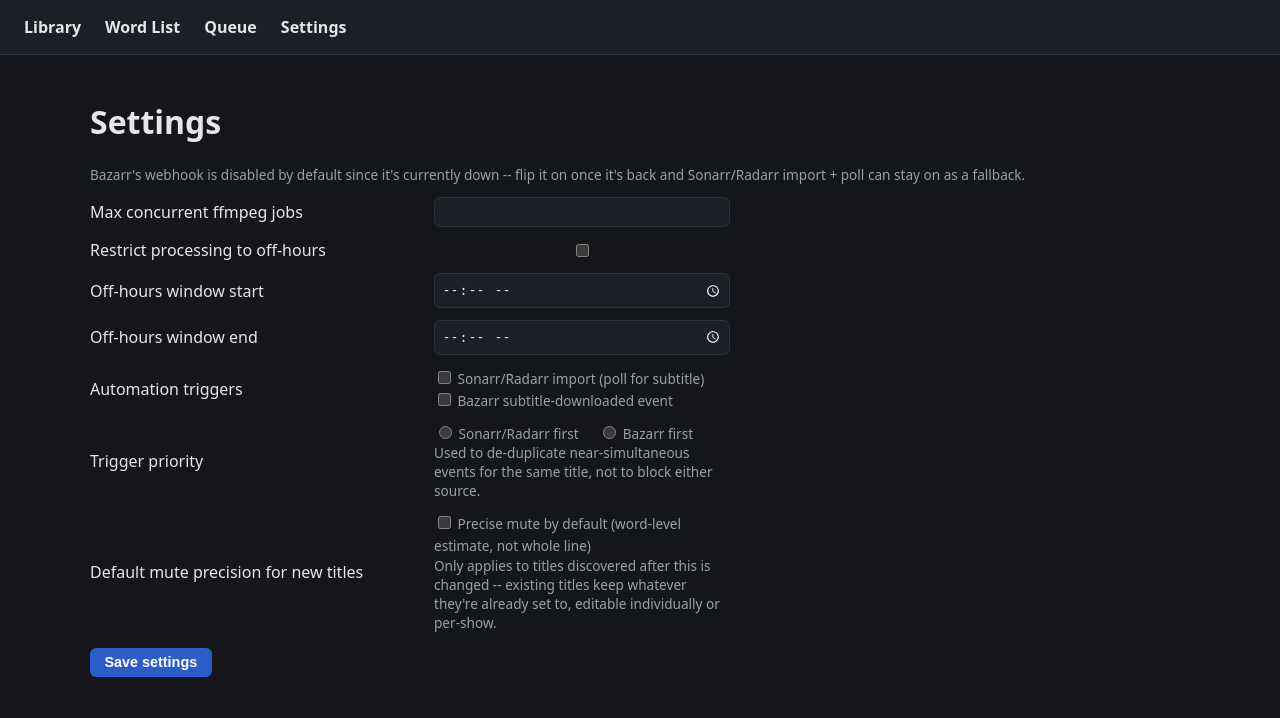
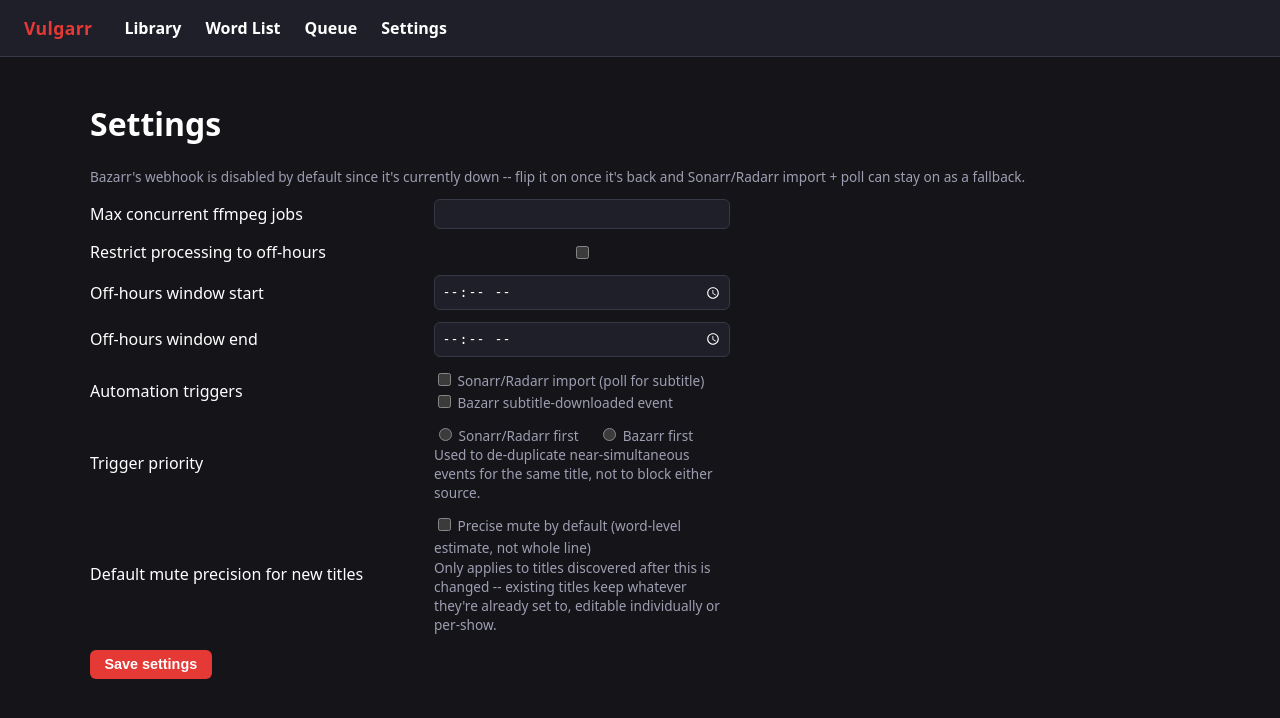
Before and after one commit to dpresti/vulgarr, a FastAPI app: template app/templates/settings.html in a window 1280 px wide. Shown: the top 718 px of the page. Run offline with FastAPI, Linux system fonts and the light colour scheme; the template is opened without the code that fills it, so the values that code supplies are empty; parts of the project's set-up code (start-up, migrations or seed data) failed here and were passed over.

Commit message:
Rebrand as Vulgarr: CSS design tokens and red accent theme
Formalized the previously hardcoded hex colors scattered through
base.html into named CSS custom properties (brand accent, backgrounds,
borders, typography, and semantic status colors). Semantic status colors
reuse the existing badge bg/text pairs verbatim, just named -- no visual
change there, and it keeps "danger" (muted dark red badges) visually
distinct from the new brand accent (vivid red buttons/links), so a
failed-job badge is never mistaken for a primary action.

New brand accent (#E53935, "censor bar red") replaces the old blue for
buttons, links, nav hovers, progress bars, and focus rings. Added a
"Vulgarr" wordmark to the nav and updated the page title.

Swept remaining inline hardcoded hex colors in other templates
(show_detail.html, settings_form.html, queue_table.html, title_row.html)
to use the same tokens instead of duplicating literal hex values.

```diff
--- a/app/templates/base.html
+++ b/app/templates/base.html
@@ -2,62 +2,99 @@
 <html lang="en">
 <head>
   <meta charset="utf-8">
-  <title>Subtitle Profanity Filter</title>
+  <title>Vulgarr</title>
   <script src="https://unpkg.com/htmx.org@2.0.3"></script>
   <style>
-    :root { color-scheme: dark; }
-    body { font-family: system-ui, sans-serif; margin: 0; background: #14161a; color: #e6e6e6; }
-    nav { display: flex; gap: 1.5rem; padding: 1rem 1.5rem; background: #1c1f26; border-bottom: 1px solid #2c303a; }
-    nav a { color: #e6e6e6; text-decoration: none; font-weight: 600; }
-    nav a:hover { color: #7cb7ff; }
+    :root {
+      color-scheme: dark;
+
+      /* Brand */
+      --vulgarr-accent: #E53935;
+      --vulgarr-accent-hover: #D32F2F;
+      --vulgarr-accent-glow: rgba(229, 57, 53, 0.25);
+
+      /* Backgrounds */
+      --vulgarr-bg-main: #141419;
+      --vulgarr-bg-surface: #1E1F28;
+      --vulgarr-bg-elevated: #2A2C38;
+      --vulgarr-bg-row-hover: #1A1B23;
+      --vulgarr-border: #353846;
+
+      /* Typography */
+      --vulgarr-text-primary: #FFFFFF;
+      --vulgarr-text-secondary: #9E9EB2;
+      --vulgarr-text-muted: #606275;
+
+      /* Status (semantic -- deliberately distinct from the brand accent above,
+         so "danger" badges never get mistaken for primary buttons/links) */
+      --vulgarr-success-bg: #1F4D2D;
+      --vulgarr-success-text: #7FE3A0;
+      --vulgarr-warning-bg: #4D3D1F;
+      --vulgarr-warning-text: #F0C674;
+      --vulgarr-info-bg: #2C3550;
+      --vulgarr-info-text: #9AB4F0;
+      --vulgarr-danger-bg: #4D1F1F;
+      --vulgarr-danger-text: #F08080;
+      --vulgarr-danger-solid: #7A2C2C;
+      --vulgarr-neutral-bg: #3A3A3A;
+      --vulgarr-neutral-text: #B0B0B0;
+      --vulgarr-outdated-bg: #4D3520;
+      --vulgarr-outdated-text: #F0A25C;
+    }
+    body { font-family: system-ui, sans-serif; margin: 0; background: var(--vulgarr-bg-main); color: var(--vulgarr-text-primary); }
+    nav { display: flex; align-items: center; gap: 1.5rem; padding: 1rem 1.5rem; background: var(--vulgarr-bg-surface); border-bottom: 1px solid var(--vulgarr-border); }
+    nav .brand { color: var(--vulgarr-accent); font-weight: 800; font-size: 1.1rem; letter-spacing: 0.02em; margin-right: 0.5rem; text-decoration: none; }
+    nav a { color: var(--vulgarr-text-primary); text-decoration: none; font-weight: 600; }
+    nav a:hover { color: var(--vulgarr-accent); }
     main { padding: 1.5rem; max-width: 1100px; margin: 0 auto; }
     table { width: 100%; border-collapse: collapse; margin-top: 1rem; }
-    th, td { text-align: left; padding: 0.45rem 0.75rem; border-bottom: 1px solid #2c303a; vertical-align: middle; }
-    th { color: #9aa0aa; font-size: 0.85rem; text-transform: uppercase; }
+    th, td { text-align: left; padding: 0.45rem 0.75rem; border-bottom: 1px solid var(--vulgarr-border); vertical-align: middle; }
+    th { color: var(--vulgarr-text-secondary); font-size: 0.85rem; text-transform: uppercase; }
     th a { color: inherit; text-decoration: none; }
-    th a:hover { color: #7cb7ff; }
-    tbody tr:hover { background: #191c22; }
+    th a:hover { color: var(--vulgarr-accent); }
+    tbody tr:hover { background: var(--vulgarr-bg-row-hover); }
     .badge { display: inline-block; padding: 0.15rem 0.5rem; border-radius: 999px; font-size: 0.75rem; font-weight: 600; }
-    .badge-done { background: #1f4d2d; color: #7fe3a0; }
-    .badge-processing { background: #4d3d1f; color: #f0c674; }
-    .badge-queued { background: #2c3550; color: #9ab4f0; }
-    .badge-failed { background: #4d1f1f; color: #f08080; }
-    .badge-cancelled { background: #3a3a3a; color: #b0b0b0; }
-    .badge-awaiting_mkv { background: #2c3550; color: #9ab4f0; }
-    .badge-awaiting_subtitle { background: #2c3550; color: #9ab4f0; }
-    .badge-not_processed { background: #2c303a; color: #9aa0aa; }
-    .badge-outdated { background: #4d3520; color: #f0a25c; margin-left: 0.4rem; }
-    .badge-mild { background: #2c3550; color: #9ab4f0; }
-    .badge-moderate { background: #4d3d1f; color: #f0c674; }
-    .badge-strong { background: #4d1f1f; color: #f08080; }
-    progress { accent-color: #2c5cc9; background: #2c303a; border-radius: 4px; height: 0.6rem; }
-    button, input[type=submit] { background: #2c5cc9; color: white; border: none; padding: 0.4rem 0.9rem; border-radius: 6px; cursor: pointer; font-weight: 600; font-size: 0.9rem; }
-    button:hover { background: #3b6ee0; }
-    button.secondary { background: #2c303a; }
-    button.secondary:hover { background: #383d49; }
-    button.danger { background: #7a2c2c; }
+    .badge-done { background: var(--vulgarr-success-bg); color: var(--vulgarr-success-text); }
+    .badge-processing { background: var(--vulgarr-warning-bg); color: var(--vulgarr-warning-text); }
+    .badge-queued { background: var(--vulgarr-info-bg); color: var(--vulgarr-info-text); }
+    .badge-failed { background: var(--vulgarr-danger-bg); color: var(--vulgarr-danger-text); }
+    .badge-cancelled { background: var(--vulgarr-neutral-bg); color: var(--vulgarr-neutral-text); }
+    .badge-awaiting_mkv { background: var(--vulgarr-info-bg); color: var(--vulgarr-info-text); }
+    .badge-awaiting_subtitle { background: var(--vulgarr-info-bg); color: var(--vulgarr-info-text); }
+    .badge-not_processed { background: var(--vulgarr-bg-elevated); color: var(--vulgarr-text-secondary); }
+    .badge-outdated { background: var(--vulgarr-outdated-bg); color: var(--vulgarr-outdated-text); margin-left: 0.4rem; }
+    .badge-mild { background: var(--vulgarr-info-bg); color: var(--vulgarr-info-text); }
+    .badge-moderate { background: var(--vulgarr-warning-bg); color: var(--vulgarr-warning-text); }
+    .badge-strong { background: var(--vulgarr-danger-bg); color: var(--vulgarr-danger-text); }
+    progress { accent-color: var(--vulgarr-accent); background: var(--vulgarr-border); border-radius: 4px; height: 0.6rem; }
+    button, input[type=submit] { background: var(--vulgarr-accent); color: white; border: none; padding: 0.4rem 0.9rem; border-radius: 6px; cursor: pointer; font-weight: 600; font-size: 0.9rem; }
+    button:hover { background: var(--vulgarr-accent-hover); }
+    button.secondary { background: var(--vulgarr-bg-elevated); }
+    button.secondary:hover { background: var(--vulgarr-border); }
+    button.danger { background: var(--vulgarr-danger-solid); }
     button.small { padding: 0.2rem 0.6rem; font-size: 0.78rem; font-weight: 500; }
-    input[type=text], input[type=time], input[type=number], select { background: #1c1f26; border: 1px solid #2c303a; color: #e6e6e6; padding: 0.4rem; border-radius: 6px; }
+    input[type=text], input[type=time], input[type=number], select { background: var(--vulgarr-bg-surface); border: 1px solid var(--vulgarr-border); color: var(--vulgarr-text-primary); padding: 0.4rem; border-radius: 6px; }
+    input:focus, select:focus, button:focus-visible { outline: none; box-shadow: 0 0 0 3px var(--vulgarr-accent-glow); }
     form.inline { display: inline-flex; gap: 0.4rem; align-items: center; }
     .toolbar { display: flex; justify-content: space-between; align-items: center; }
-    .muted { color: #9aa0aa; font-size: 0.85rem; }
+    .muted { color: var(--vulgarr-text-secondary); font-size: 0.85rem; }
     .settings-grid { display: grid; grid-template-columns: 320px 1fr; gap: 0.75rem 1.5rem; align-items: center; max-width: 640px; }
     .severity-checks { display: inline-flex; gap: 0.75rem; }
-    .severity-checks label { font-size: 0.85rem; color: #9aa0aa; white-space: nowrap; }
+    .severity-checks label { font-size: 0.85rem; color: var(--vulgarr-text-secondary); white-space: nowrap; }
     .row-actions { display: flex; align-items: center; gap: 0.5rem; }
     details { margin-top: 1.5rem; }
     details:first-of-type { margin-top: 0; }
     summary { cursor: pointer; padding: 0.4rem 0; }
-    summary:hover h2 { color: #7cb7ff; }
+    summary:hover h2 { color: var(--vulgarr-accent); }
     summary h2 { transition: color 0.1s; }
     .topbar-job {
       display: flex; align-items: center; gap: 0.6rem;
-      padding: 0.4rem 1.5rem; background: #20242c; border-bottom: 1px solid #2c303a;
+      padding: 0.4rem 1.5rem; background: var(--vulgarr-bg-elevated); border-bottom: 1px solid var(--vulgarr-border);
       font-size: 0.82rem;
     }
     .topbar-job-title { font-weight: 600; white-space: nowrap; }
     .topbar-job progress { width: 120px; }
-    .topbar-job-pct { color: #9aa0aa; width: 2.5em; }
+    .topbar-job-pct { color: var(--vulgarr-text-secondary); width: 2.5em; }
     .topbar-job-msg { flex: 1; overflow: hidden; text-overflow: ellipsis; white-space: nowrap; }
   </style>
   <script>
@@ -92,6 +129,7 @@
 </head>
 <body>
   <nav>
+    <a class="brand" href="/library">Vulgarr</a>
     <a href="/library">Library</a>
     <a href="/wordlist">Word List</a>
     <a href="/queue">Queue</a>
--- a/app/templates/partials/queue_table.html
+++ b/app/templates/partials/queue_table.html
@@ -1,7 +1,7 @@
 <div id="queue-content">
   <p><strong>Processing {{ running }} of {{ total_active }}</strong> {% if total_active == 0 %}<span class="muted">— queue is empty</span>{% endif %}</p>
   {% if cancel_error %}
-  <p class="muted" style="color: #f0a25c;">Couldn't cancel: {{ cancel_error }}</p>
+  <p class="muted" style="color: var(--vulgarr-outdated-text);">Couldn't cancel: {{ cancel_error }}</p>
   {% endif %}
 
   <h3>Active</h3>
--- a/app/templates/partials/settings_form.html
+++ b/app/templates/partials/settings_form.html
@@ -1,5 +1,5 @@
 <form id="settings-form" hx-post="/settings" hx-target="#settings-form" hx-swap="outerHTML">
-  {% if saved %}<p style="color:#7fe3a0;">Saved.</p>{% endif %}
+  {% if saved %}<p style="color:var(--vulgarr-success-text);">Saved.</p>{% endif %}
 
   <div class="settings-grid">
     <label for="concurrency_cap">Max concurrent ffmpeg jobs</label>
--- a/app/templates/partials/title_row.html
+++ b/app/templates/partials/title_row.html
@@ -24,7 +24,7 @@
       </span>
     </form>
     {% if row.severity_error %}
-    <div class="muted" style="color: #f0a25c; margin-top: 0.3rem;">
+    <div class="muted" style="color: var(--vulgarr-outdated-text); margin-top: 0.3rem;">
       {{ row.severity_error }}
       <form class="inline" hx-post="/library/{{ row.title.id }}/search-mkv-replacement" hx-target="#title-row-{{ row.title.id }}" hx-swap="outerHTML">
         <button type="submit" class="small secondary">Search for .mkv replacement</button>
--- a/app/templates/show_detail.html
+++ b/app/templates/show_detail.html
@@ -5,7 +5,7 @@
   <div class="toolbar">
     <h1>{{ series_title or 'Unknown series' }}</h1>
     <div>
-      {% if severity_saved %}<span style="color:#7fe3a0;">Saved.</span>{% endif %}
+      {% if severity_saved %}<span style="color:var(--vulgarr-success-text);">Saved.</span>{% endif %}
       <form class="inline" method="post" action="/library/shows/{{ series_id }}/severity">
         <span class="muted">Tracks to generate for this show:</span>
         <span class="severity-checks">
```
